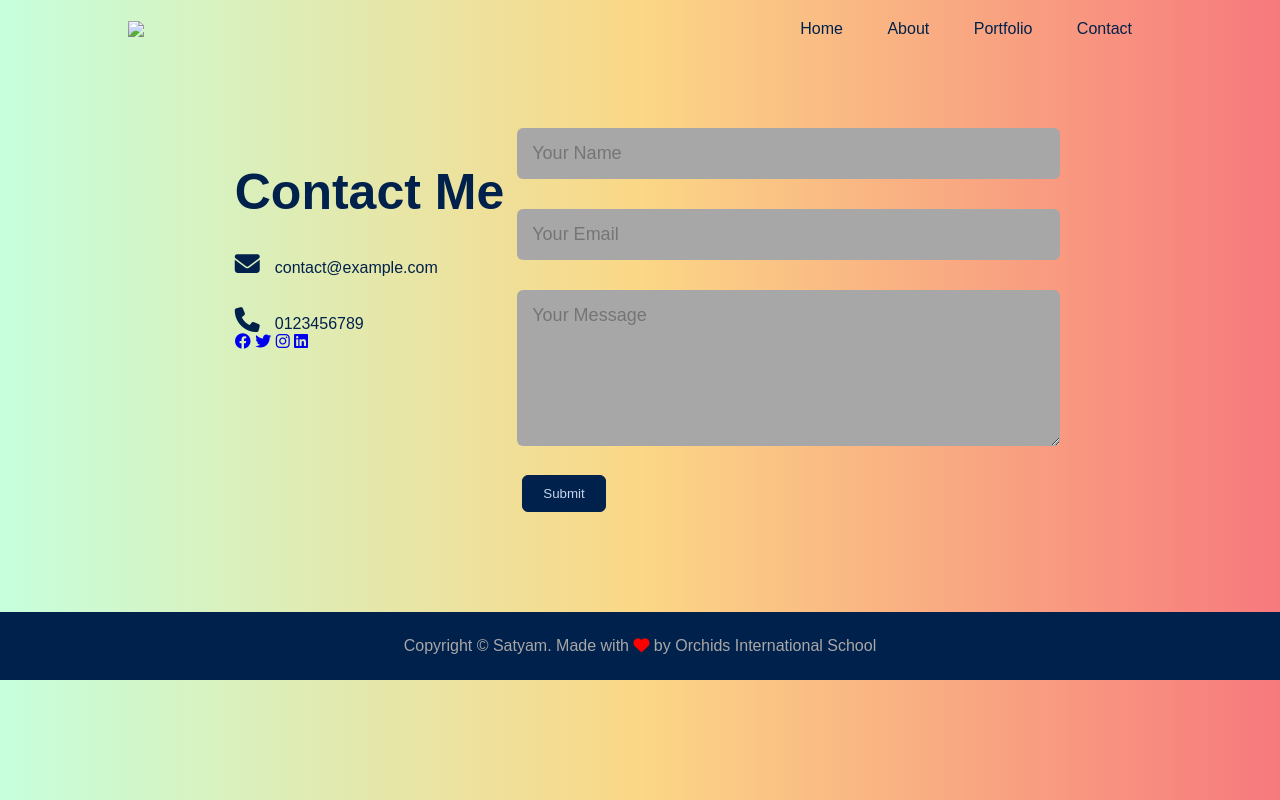
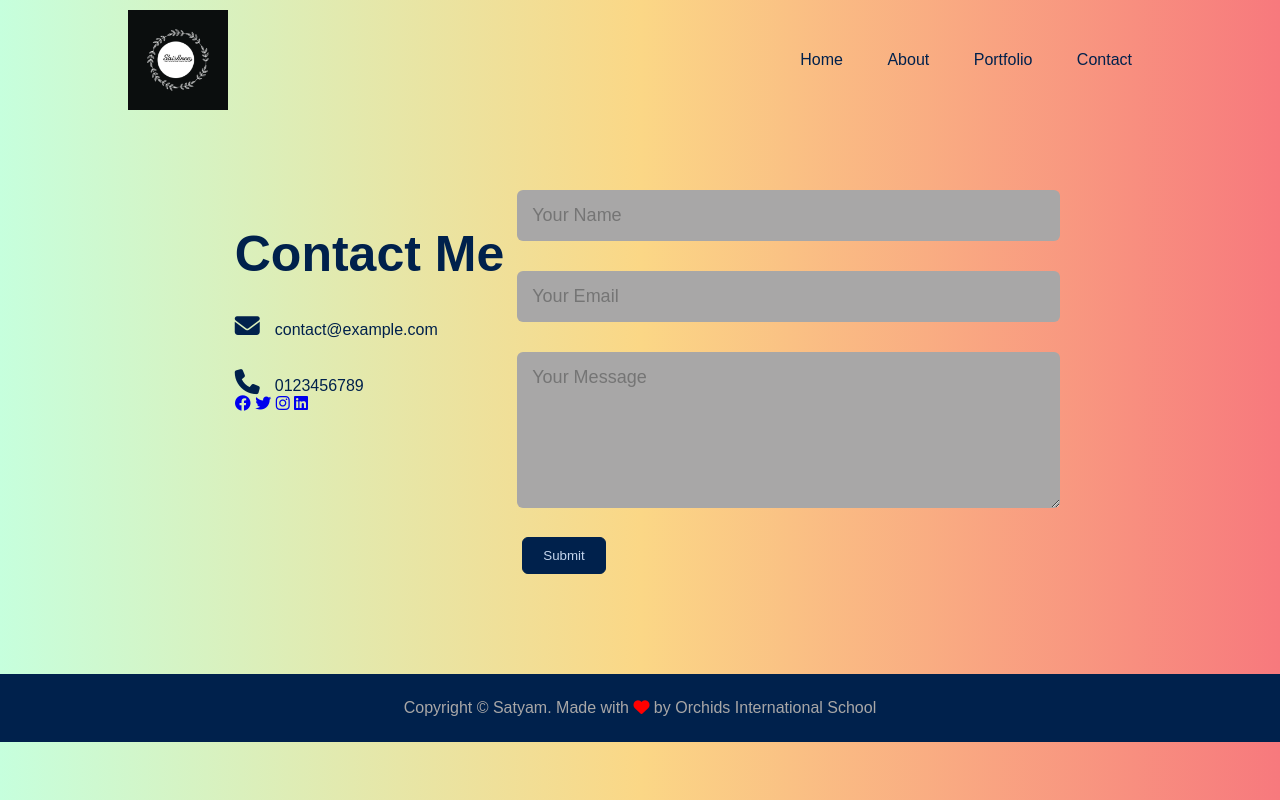
Before and after one commit to 0707070770/portfolio-website, a plain HTML site: page Contact.html in a window 1280 px wide. Drawn offline with Linux system fonts and the light colour scheme; a web font is replaced by a local one.

Commit message:
Update Contact.html

```diff
--- a/Contact.html
+++ b/Contact.html
@@ -10,7 +10,7 @@
     <!--Header Section-->
     <header>
         <nav>
-            <img src = "images/logo.png" hight="100" width="100">
+            <img src = "logo.png" hight="100" width="100">
             <ul>
                 <li><a href="index.htmi">Home</a></li>
                 <li><a href="About.htmi">About</a></li>
```
